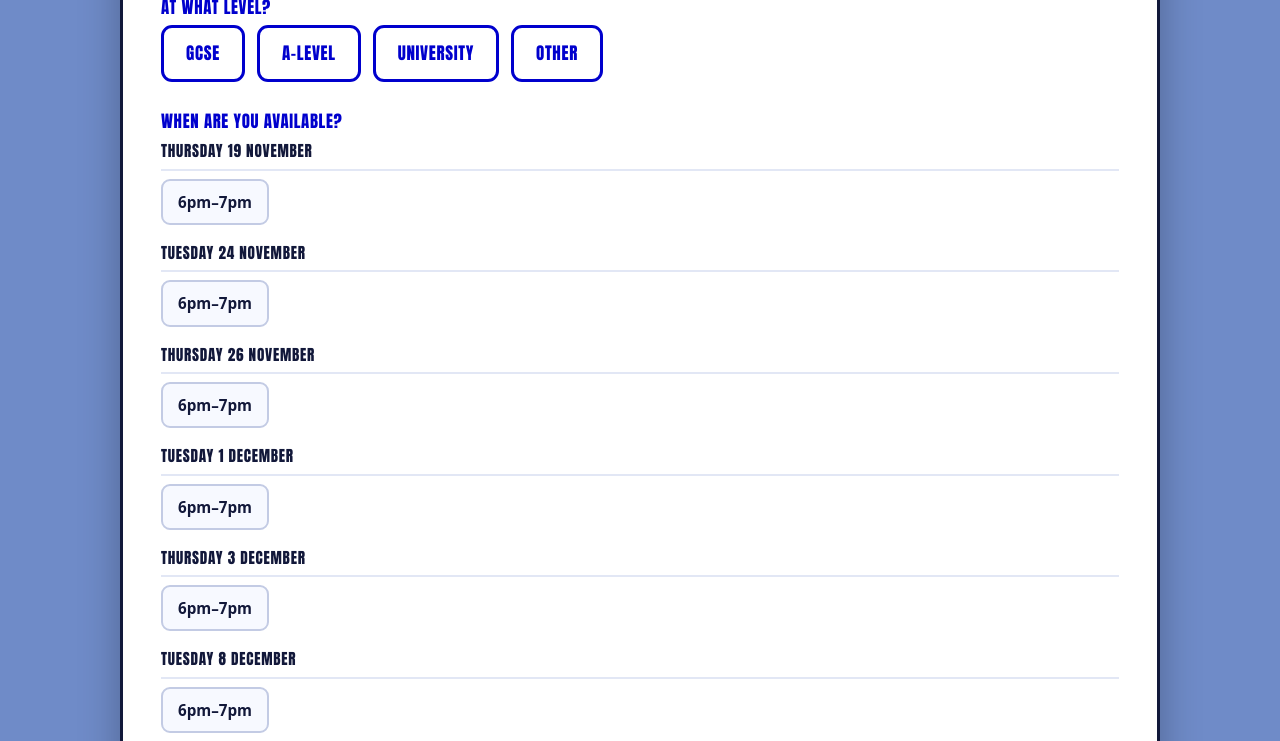
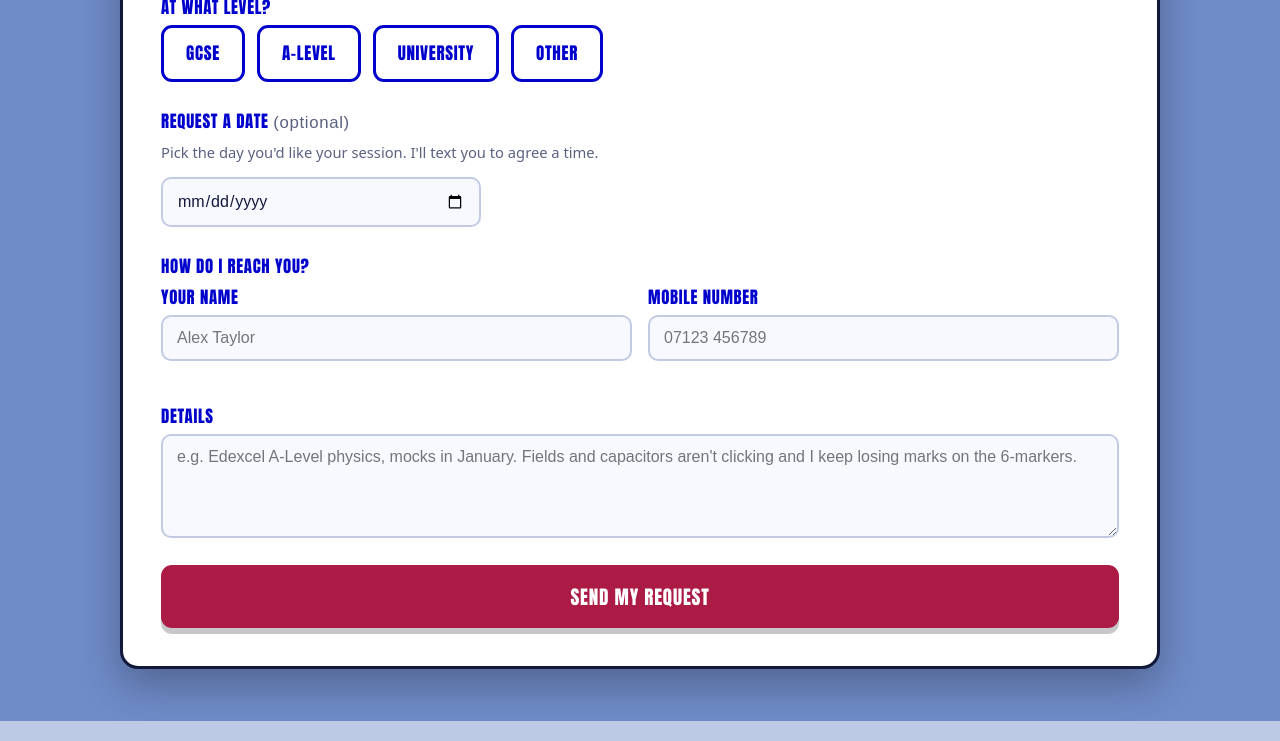
Before and after one commit to matthew-brooksmith/tutoring-website, a plain HTML site: page index.html in a window 1280 px wide. Shown: the part 3790-4531 px from the top of the page. Drawn offline with Linux system fonts and the light colour scheme.

Commit message:
Replace availability slots with a Request Date calendar
- Swap the "When are you available?" time-slot buttons for an optional
  date picker (tomorrow to 3 months ahead); the chosen date is sent to
  Web3Forms as "Requested date".
- Drop "Remember your first session is free" from the sent message.
- Remove availability.js, the slot CSS, and its deploy copy step.

Co-Authored-By: Claude Opus 5.5 <noreply@anthropic.com>
Claude-Session: https://claude.ai/code/session_01N4VokfFPTiv3xAyS1imF6S

```diff
--- a/availability.js
+++ /dev/null
@@ -1,24 +0,0 @@
-// Attached directly to `window` (not `const`/`let`) because script.js reads
-// it as window.AVAILABILITY — a plain top-level const/let does NOT become a
-// window property, so the picker would silently show no times without this.
-window.AVAILABILITY = {
-  timezoneLabel: "UK time (BST/GMT)",
-  weeksAhead: 3,
-  minNoticeHours: 12,
-
-  slots: {
-    monday: [],
-    tuesday: ["18:00-19:00"],
-    wednesday: [],
-    thursday: ["18:00-19:00"],
-    friday: [],
-    saturday: [],
-    sunday: [],
-  },
-
-  unavailableDates: [],
-
-  extraSlots: {},
-
-  note: "If there are no times listed here that suit you, please message me to arrange something.",
-};
--- a/index.html
+++ b/index.html
@@ -254,7 +254,7 @@
       <div class="wrap">
         <h2 class="section-head">Book a session</h2>
         <p class="section-sub">
-          Pick a time that you are available and please tell me what you are working on. I'll text
+          Pick a date that suits you and please tell me what you are working on. I'll text
           you back to confirm the session. Your first session and any associated enquiries are free.
         </p>
 
@@ -310,11 +310,18 @@
             </fieldset>
 
             <fieldset>
-              <legend>When are you available?</legend>
-              <div id="slot-picker" aria-live="polite">
-                <p class="hint">Loading available times…</p>
+              <legend id="request-date-label">
+                Request a date <span class="field-optional">(optional)</span>
+              </legend>
+              <p class="hint">Pick the day you'd like your session. I'll text you to agree a time.</p>
+              <div class="date-field">
+                <input
+                  type="date"
+                  id="request-date"
+                  name="request_date"
+                  aria-labelledby="request-date-label"
+                />
               </div>
-              <p class="tz-note" id="tz-note"></p>
             </fieldset>
 
             <fieldset>
@@ -390,7 +397,6 @@
       </small>
     </footer>
 
-    <script src="availability.js"></script>
     <script src="script.js"></script>
   </body>
 </html>
--- a/script.js
+++ b/script.js
@@ -1,10 +1,8 @@
 // ============================================================
-// Physics & Maths Tutoring — booking form + availability widget
+// Physics & Maths Tutoring — booking form
 //
-// Loaded after availability.js, which defines window.AVAILABILITY.
 // Two parts below:
-//   1. Slot picker  — turns AVAILABILITY into the list of clickable
-//                      time slots under "When are you available?"
+//   1. Date picker  — sets the range of the "Request a date" calendar.
 //   2. Booking form — validates the form, applies simple spam
 //                      guards, and posts the enquiry to Web3Forms.
 // ============================================================
@@ -16,9 +14,18 @@
 const WEB3FORMS_ACCESS_KEY = "763ce697-e4e4-4fe2-865c-2cba71d5956d";
 const SITE_NAME = "Physics & Maths Tutoring";
 
-const DAY_KEYS = ["sunday", "monday", "tuesday", "wednesday", "thursday", "friday", "saturday"];
+// ---- 1. Request-date calendar ------------------------------------------
 
-// ---- 1. Slot picker ----------------------------------------------------
+// Formats a "YYYY-MM-DD" string as e.g. "Tuesday 24 November 2026".
+function prettyDate(iso) {
+  const [y, m, d] = iso.split("-").map(Number);
+  return new Date(y, m - 1, d).toLocaleDateString("en-GB", {
+    weekday: "long",
+    day: "numeric",
+    month: "long",
+    year: "numeric",
+  });
+}
 
 function isoDate(d) {
   return (
@@ -30,98 +37,14 @@ function isoDate(d) {
   );
 }
 
-function prettyDate(d) {
-  return d.toLocaleDateString("en-GB", { weekday: "long", day: "numeric", month: "long" });
-}
-
-function slotStart(date, range) {
-  const [h, m] = range.split("-")[0].split(":").map(Number);
-  const d = new Date(date);
-  d.setHours(h, m, 0, 0);
-  return d;
-}
-
-function prettyTime(range) {
-  const [from, to] = range.split("-");
-  const fmt = (t) => {
-    let [h, m] = t.split(":").map(Number);
-    const ampm = h >= 12 ? "pm" : "am";
-    h = h % 12 || 12;
-    return m ? `${h}.${String(m).padStart(2, "0")}${ampm}` : `${h}${ampm}`;
-  };
-  return `${fmt(from)}–${fmt(to)}`;
-}
-
-function buildSlots() {
-  const cfg = window.AVAILABILITY;
-  if (!cfg) return [];
-
-  const now = new Date();
-  const cutoff = new Date(now.getTime() + (cfg.minNoticeHours || 0) * 3600 * 1000);
-  const days = (cfg.weeksAhead || 3) * 7;
-  const out = [];
-
-  for (let i = 0; i <= days; i++) {
-    const date = new Date(now);
-    date.setDate(now.getDate() + i);
-    date.setHours(0, 0, 0, 0);
-
-    const iso = isoDate(date);
-    if ((cfg.unavailableDates || []).includes(iso)) continue;
-
-    const weekly = (cfg.slots && cfg.slots[DAY_KEYS[date.getDay()]]) || [];
-    const extra = (cfg.extraSlots && cfg.extraSlots[iso]) || [];
-    const times = [...new Set([...weekly, ...extra])].sort();
-
-    const usable = times.filter((t) => slotStart(date, t) > cutoff);
-    if (usable.length) out.push({ iso, date, times: usable });
-  }
-  return out;
-}
-
-function renderSlots() {
-  const host = document.getElementById("slot-picker");
-  const days = buildSlots();
-  host.innerHTML = "";
-
-  if (!days.length) {
-    host.innerHTML = '<p class="hint">I need to update my availability!</p>';
-  }
-
-  days.forEach((day) => {
-    const wrap = document.createElement("div");
-    wrap.className = "slot-day";
-
-    const h = document.createElement("h4");
-    h.textContent = prettyDate(day.date);
-    wrap.appendChild(h);
-
-    const list = document.createElement("div");
-    list.className = "slot-list";
-
-    day.times.forEach((range) => {
-      const id = `slot-${day.iso}-${range.replace(/[:\-]/g, "")}`;
-      const label = document.createElement("label");
-      label.className = "slot";
-      label.innerHTML =
-        `<input type="checkbox" id="${id}" data-slot value="${prettyDate(day.date)}, ${prettyTime(range)}">` +
-        `<span>${prettyTime(range)}</span>`;
-      list.appendChild(label);
-    });
-
-    wrap.appendChild(list);
-    host.appendChild(wrap);
-  });
-
-  const cfg = window.AVAILABILITY || {};
-  const note = document.getElementById("tz-note");
-  const bits = [];
-  if (cfg.timezoneLabel) bits.push(`All times shown in ${cfg.timezoneLabel}.`);
-  if (cfg.note) bits.push(cfg.note);
-  note.textContent = bits.join(" ");
-}
-
-renderSlots();
+// The calendar only offers dates from tomorrow up to 3 months ahead.
+const dateInput = document.getElementById("request-date");
+const MIN_DATE = new Date();
+MIN_DATE.setDate(MIN_DATE.getDate() + 1);
+const MAX_DATE = new Date();
+MAX_DATE.setMonth(MAX_DATE.getMonth() + 3);
+dateInput.min = isoDate(MIN_DATE);
+dateInput.max = isoDate(MAX_DATE);
 
 // ---- 2. Booking form -----------------------------------------------------
 
@@ -207,7 +130,10 @@ form.addEventListener("submit", async (e) => {
     );
   }
 
-  const times = [...document.querySelectorAll("[data-slot]:checked")].map((i) => i.value);
+  const requestedDate = (fd.get("request_date") || "").toString();
+  if (requestedDate && (requestedDate < dateInput.min || requestedDate > dateInput.max)) {
+    return show("err", "Please pick a date between tomorrow and three months from now.");
+  }
 
   if (!keyIsSet) {
     return show(
@@ -224,7 +150,7 @@ form.addEventListener("submit", async (e) => {
     Phone: phone,
     "Subject area": area,
     Level: level,
-    "Preferred times": times.length ? times.join("  •  ") : "Not specified",
+    "Requested date": requestedDate ? prettyDate(requestedDate) : "Not specified",
     Message: message,
     "Sent at": new Date().toLocaleString("en-GB"),
     botcheck: fd.get("botcheck") || "",
@@ -248,11 +174,9 @@ form.addEventListener("submit", async (e) => {
       show(
         "ok",
         `Thanks ${esc(name.split(" ")[0])} — that's with me. ` +
-          `I'll text ${esc(phone)} to confirm, usually within a day. ` +
-          `Remember your first session is free.`,
+          `I'll text ${esc(phone)} to confirm, usually within a day.`,
       );
       form.reset();
-      document.querySelectorAll("[data-slot]:checked").forEach((i) => (i.checked = false));
     } else {
       throw new Error(data.message || "Unknown error");
     }
--- a/style.css
+++ b/style.css
@@ -618,6 +618,13 @@ legend,
   margin-bottom: 4px;
   display: block;
 }
+.date-field {
+  max-width: 320px;
+}
+input[type="date"] {
+  min-height: 50px;
+  cursor: pointer;
+}
 .hint {
   font-size: 0.92rem;
   color: #5a6180;
@@ -635,6 +642,7 @@ legend,
 input[type="text"],
 input[type="tel"],
 input[type="email"],
+input[type="date"],
 select,
 textarea {
   width: 100%;
@@ -702,60 +710,6 @@ textarea {
 }
 .choice input:focus-visible + span {
   box-shadow: 0 0 0 4px rgba(0, 0, 205, 0.3);
-}
-
-.slot-day {
-  margin-bottom: 16px;
-}
-.slot-day h4 {
-  font-family: "Anton", Impact, sans-serif;
-  text-transform: uppercase;
-  font-size: 0.95rem;
-  letter-spacing: 0.05em;
-  color: var(--ink);
-  margin: 0 0 8px;
-  padding-bottom: 5px;
-  border-bottom: 2px solid #e2e7f5;
-}
-.slot-list {
-  display: flex;
-  flex-wrap: wrap;
-  gap: 9px;
-}
-.slot input {
-  position: absolute;
-  opacity: 0;
-  width: 0;
-  height: 0;
-}
-.slot span {
-  display: inline-block;
-  font-weight: 600;
-  font-size: 0.95rem;
-  padding: 9px 15px;
-  border-radius: 9px;
-  border: 2px solid #c3cbe4;
-  background: #f7f9ff;
-  cursor: pointer;
-  user-select: none;
-  transition: all 0.13s ease;
-}
-.slot span:hover {
-  border-color: var(--green);
-}
-.slot input:checked + span {
-  background: var(--green);
-  border-color: var(--green);
-  color: var(--white);
-  font-weight: 700;
-}
-.slot input:focus-visible + span {
-  box-shadow: 0 0 0 4px rgba(0, 191, 99, 0.35);
-}
-.tz-note {
-  font-size: 0.9rem;
-  color: #5a6180;
-  margin-top: 12px;
 }
 
 /* ============================================================
```
Also changed, not shown: 1 other file.
